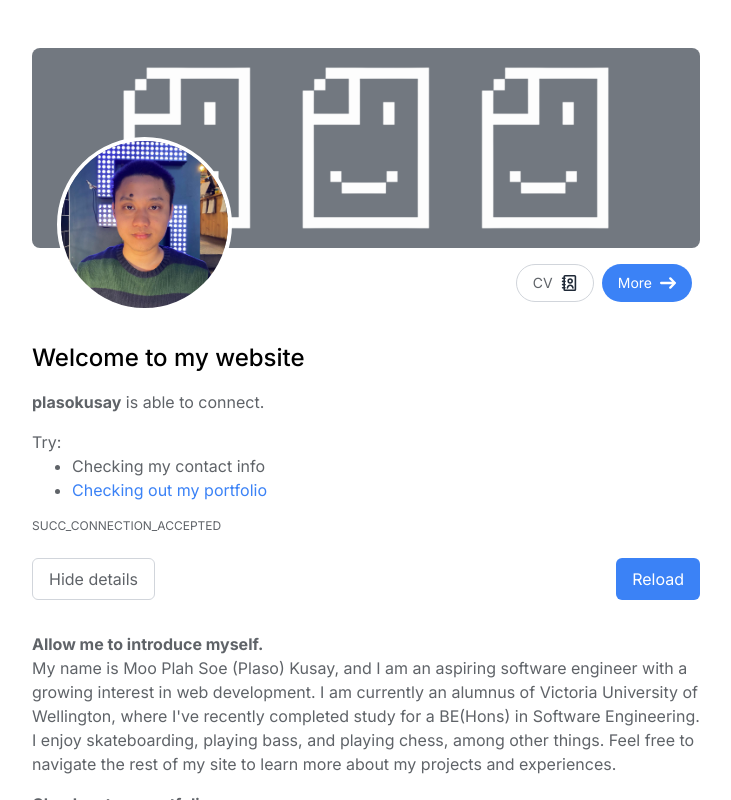
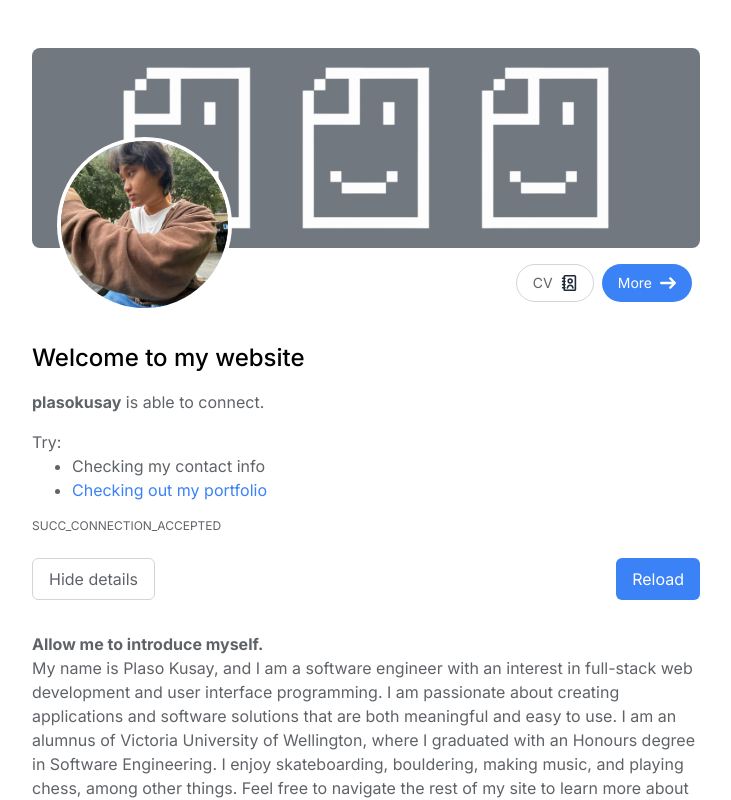
Before and after one commit to ElPlaso/portfolio, a Next.js app: page / in a window 1280 px wide. Both pictures are taken after a click on the button "Details". Shown: the top 800 px of the page, without its empty margins (274-1005 px from the left). Built offline with nearby package versions, Linux system fonts and the light colour scheme.

Commit message:
Update image and copy

```diff
--- a/src/components/details.tsx
+++ b/src/components/details.tsx
@@ -17,31 +17,33 @@ export default function Details() {
       <div>
         <h3 className="font-bold">Allow me to introduce myself.</h3>
         <p className="dark:text-grayDarkSecondary">
-          My name is Moo Plah Soe (Plaso) Kusay, and I am an aspiring software
-          engineer with a growing interest in web development. I am currently an
-          alumnus of Victoria University of Wellington, where I&apos;ve recently
-          completed study for a BE(Hons) in Software Engineering. I enjoy
-          skateboarding, playing bass, and playing chess, among other things.
-          Feel free to navigate the rest of my site to learn more about my
-          projects and experiences.
+          My name is Plaso Kusay, and I am a software engineer with an interest
+          in full-stack web development and user interface programming. I am
+          passionate about creating applications and software solutions that are
+          both meaningful and easy to use. I am an alumnus of Victoria
+          University of Wellington, where I graduated with an Honours degree in
+          Software Engineering. I enjoy skateboarding, bouldering, making music,
+          and playing chess, among other things. Feel free to navigate the rest
+          of my site to learn more about my projects and experiences.
         </p>
       </div>
       <div>
         <h3 className="font-bold">Check out my portfolio</h3>
         <p className="dark:text-grayDarkSecondary">
-          I have worked on a small number of React projects. These projects were
-          mainly for learning purposes, but I hope they can be of use or
-          entertainment to others.
+          I have worked on a small number of mainly web-based projects. These
+          projects were mainly for learning purposes, but I hope they can be of
+          use or entertainment to others.
         </p>
       </div>
       <div>
         <h3 className="font-bold">If you want to find out more...</h3>
         <p className="dark:text-grayDarkSecondary">
-          Check out my GitHub page for other projects I have worked on,
-          including non-React projects, or contact me via Email or LinkedIn.
+          Check out my GitHub page for other projects I have worked on, or
+          contact me via Email or LinkedIn. I am also happy to collaborate on
+          some side projects, so feel free to reach out to me.
         </p>
       </div>
-      <ul className="list-disc ml-10 break-all">
+      <ul className="ml-10 break-all list-disc">
         <li>
           <span className="hover:underline">
             <a href="https://github.com/ElPlaso" target="_blank">
```
Also changed, not shown: public/images/profile.jpg.
